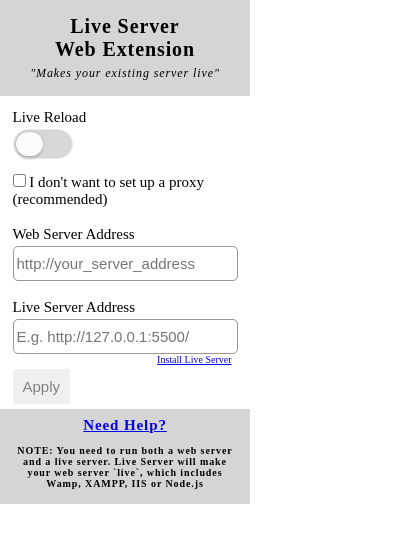
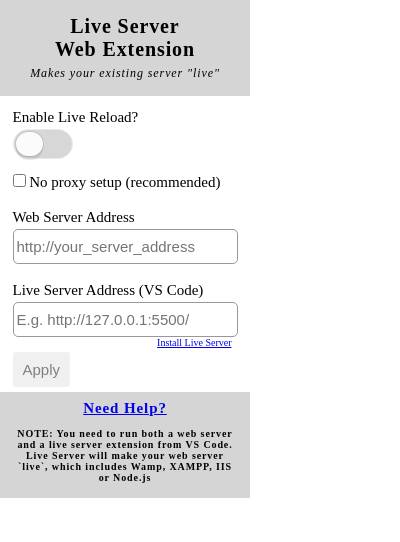
Before and after one commit to ritwickdey/live-server-web-extension, a browser extension: page popup/popup.html in a window 400 px wide. Drawn offline with Linux system fonts and the light colour scheme.

Commit message:
forgot a few other grammar fixes

```diff
--- a/popup/popup.html
+++ b/popup/popup.html
@@ -15,11 +15,11 @@
         <div></div>
         Web Extension
 
-        <p>"Makes your existing server live"</p>
+        <p>Makes your existing server "live"</p>
     </div>
     <div class="content">
         <div class="row">
-            <label class="form-label" for="liveReloadCheck">Live Reload</label>
+            <label class="form-label" for="liveReloadCheck">Enable Live Reload?</label>
             <div class="tg-list">
                 <div class="tg-list-item">
                     <input class="tgl tgl-ios" id="liveReloadCheck" type="checkbox" />
@@ -31,7 +31,7 @@
         <div class="row">
             <div>
                 <input type="checkbox" id="noProxyCheckBox">
-                <label for="noProxyCheckBox">I don't want to set up a proxy (recommended)</label>
+                <label for="noProxyCheckBox">No proxy setup (recommended)</label>
             </div>
         </div>
 
@@ -45,7 +45,7 @@
 
             <div class="row">
                 <div>
-                    <label class="form-label" for="liveServer">Live Server Address</label>
+                    <label class="form-label" for="liveServer">Live Server Address (VS Code)</label>
                     <input class="form-control" type="text" id="liveServer" placeholder="E.g. http://127.0.0.1:5500/">
                     <a class="short-right-label" target="_blank" href="https://marketplace.visualstudio.com/items?itemName=ritwickdey.LiveServer">Install Live Server</a>
                 </div>
@@ -57,7 +57,7 @@
     </div>
     <div class="footer">
         <a target="_blank" href="https://github.com/ritwickdey/live-server-web-extension">Need Help?</a>
-        <p>NOTE: You need to run both a web server and a live server. Live Server will make your web server `live`, which includes Wamp, XAMPP, IIS or Node.js</p>
+        <p>NOTE: You need to run both a web server and a live server extension from VS Code. Live Server will make your web server `live`, which includes Wamp, XAMPP, IIS or Node.js</p>
     </div>
     <script src="./popup.js"></script>
 </body>
```
